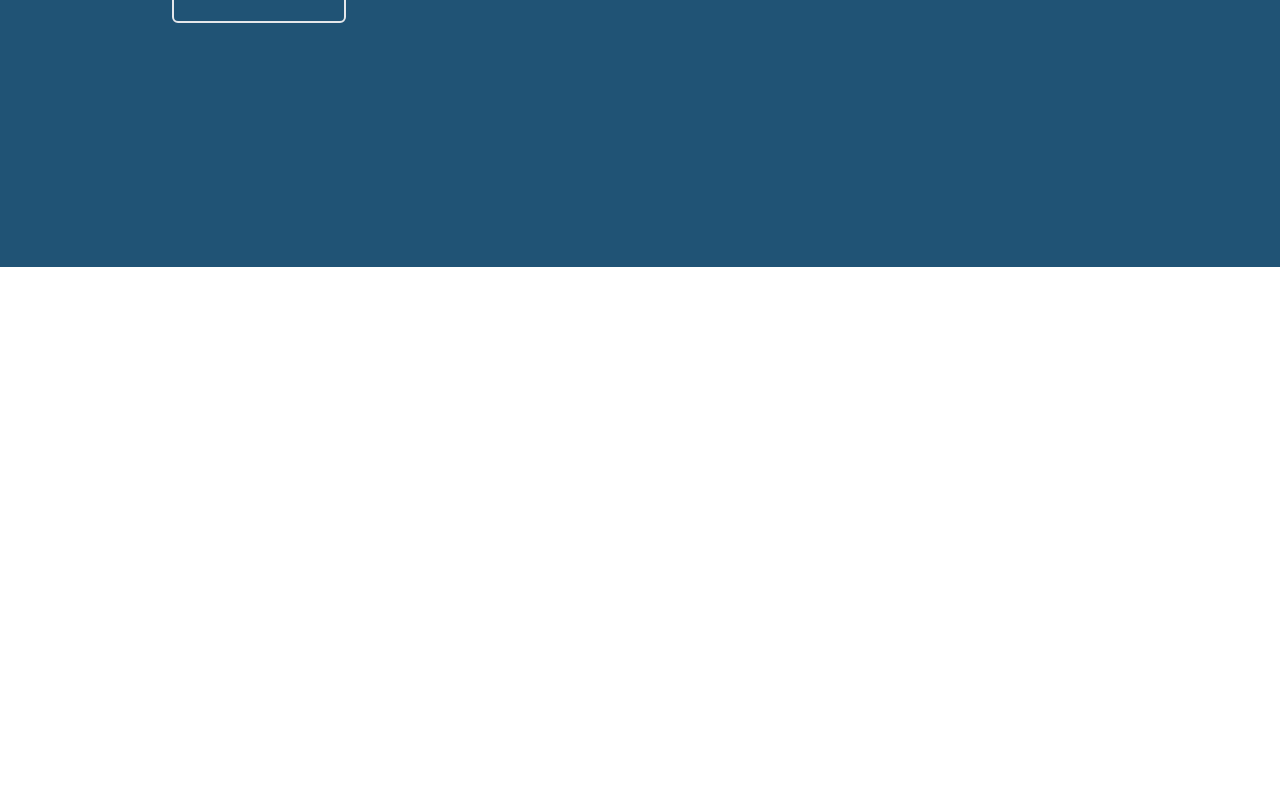
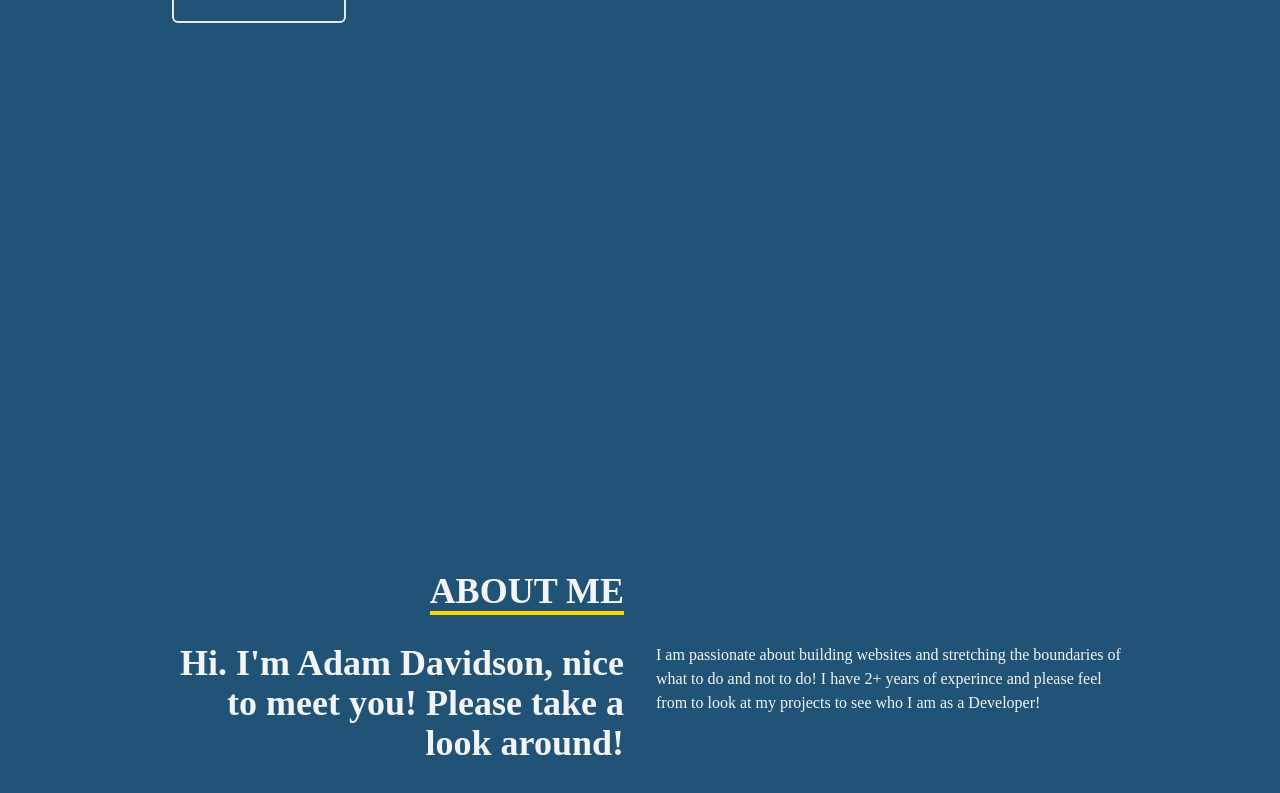
Before and after one commit to Adamgd91/myportfolio, a React (Create React App) app: page / in a window 1280 px wide. Shown: the part 533-1326 px from the top of the page. Before the commit the page ends 800 px from the top, so only its background shows below. Built offline with nearby package versions, Linux system fonts and the light colour scheme.

Commit message:
completed About section

```diff
--- a/src/App.js
+++ b/src/App.js
@@ -1,10 +1,13 @@
+import About from "./components/About";
 import Home from "./components/Home";
 import NavBar from "./components/NavBar";
+
 function App() {
   return (
     <div>
       <NavBar />
       <Home />
+      <About />
     </div>
   );
 }
--- /dev/null
+++ b/src/components/About.jsx
@@ -0,0 +1,37 @@
+import React from "react";
+
+const About = () => {
+  return (
+    <div name="about" className="w-full h-screen bg-[#205375] text-gray-100">
+      <div className="flex flex-col justify-center items-center w-full h-full">
+        <div className="max-w-[1000px] w-full grid grid-cols-2 gap-8">
+          <div className="sm:text-right pb-8 pl-4">
+            <p className="text-4xl font-bold inline border-b-4 border-[gold] uppercase">
+              About Me
+            </p>
+          </div>
+          <div></div>
+        </div>
+        <div className="max-w-[1000px] w-full grid sm:grid-cols-2 gap-8 px-4">
+          <div className="sm:text-right text-4xl font-semibold">
+            <p>
+              Hi. I'm Adam Davidson, nice to meet you! Please take a look
+              around!
+            </p>
+          </div>
+
+          <div>
+            <p>
+              I am passionate about building websites and stretching the
+              boundaries of what to do and not to do! I have 2+ years of
+              experince and please feel from to look at my projects to see who I
+              am as a Developer!
+            </p>
+          </div>
+        </div>
+      </div>
+    </div>
+  );
+};
+
+export default About;
```
